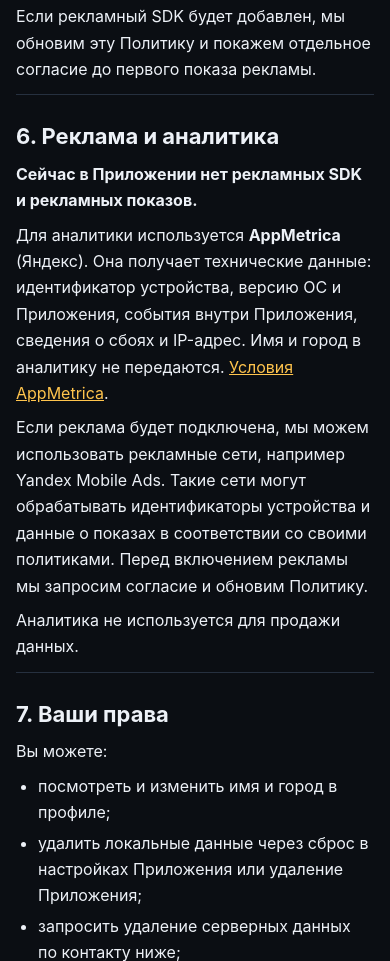
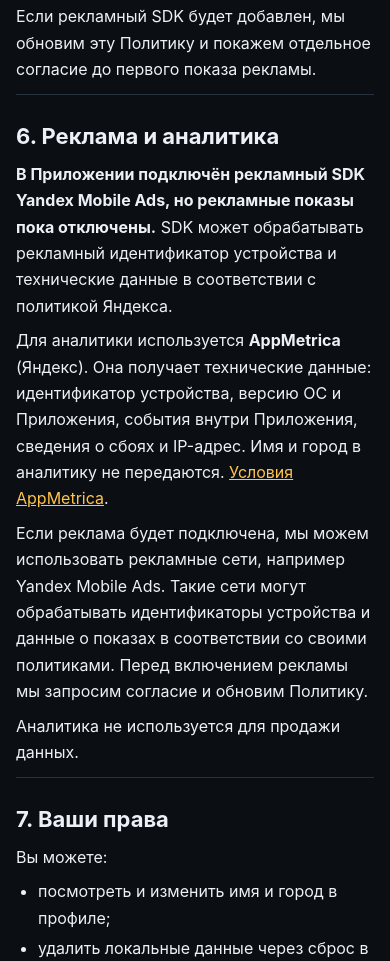
Before and after one commit to vjmarcus/nomer-legal, a plain HTML site: page privacy/index.html in a window 390 px wide. Shown: the part 3388-4349 px from the top of the page. Drawn offline with Linux system fonts and the light colour scheme.

Commit message:
Политика: Yandex Mobile Ads SDK

```diff
--- a/privacy/index.html
+++ b/privacy/index.html
@@ -166,7 +166,7 @@
 
   <section id="ads">
     <h2>6. Реклама и аналитика</h2>
-    <p><b>Сейчас в Приложении нет рекламных SDK и рекламных показов.</b></p>
+    <p><b>В Приложении подключён рекламный SDK Yandex Mobile Ads, но рекламные показы пока отключены.</b> SDK может обрабатывать рекламный идентификатор устройства и технические данные в соответствии с политикой Яндекса.</p>
     <p>Для аналитики используется <b>AppMetrica</b> (Яндекс). Она получает технические данные: идентификатор устройства, версию ОС и Приложения, события внутри Приложения, сведения о сбоях и IP-адрес. Имя и город в аналитику не передаются. <a href="https://yandex.ru/legal/metrica_termsofuse/">Условия AppMetrica</a>.</p>
     <p>Если реклама будет подключена, мы можем использовать рекламные сети, например Yandex Mobile Ads. Такие сети могут обрабатывать идентификаторы устройства и данные о показах в соответствии со своими политиками. Перед включением рекламы мы запросим согласие и обновим Политику.</p>
     <p>Аналитика не используется для продажи данных.</p>
```
